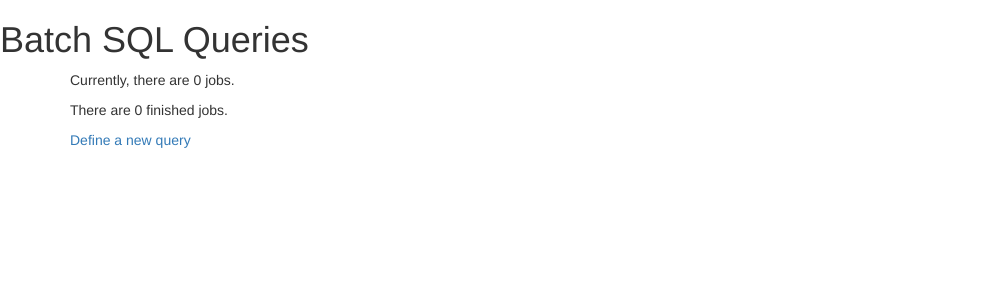
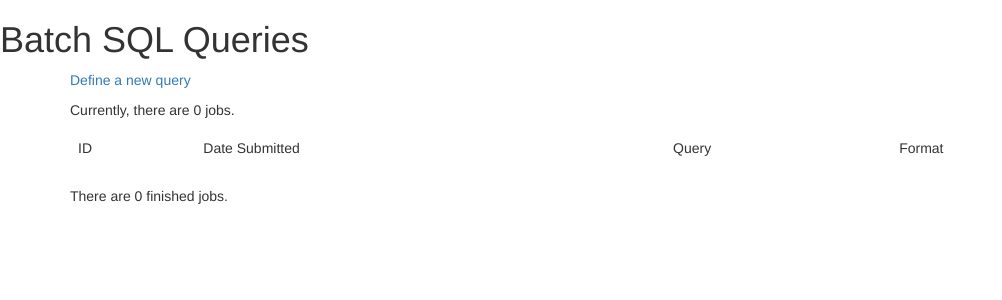
Before and after one commit to gtfierro/walkthedinosaur, a Django app: page /batchsql/ in a window 1280 px wide. Shown: the top 300 px of the page, without its empty margins (0-1002 px from the left). Run offline with Django 3.2, Linux system fonts and the light colour scheme; data that the repository does not hold is empty; parts of the project's set-up code (start-up, migrations or seed data) failed here and were passed over; some libraries are stand-ins or nearby versions.

Commit message:
add more info to index page

```diff
--- a/batchsql/templates/batchsql/index.html
+++ b/batchsql/templates/batchsql/index.html
@@ -1,9 +1,33 @@
 {% extends "batchsql/base.html" %}
 
 {% block content %}
-<p>Currently, there are {{number_of_queries}} jobs.</p>
-<p>There are {{number_of_finished}} finished jobs.</p>
 
 <p><a href="{% url 'define' %}">Define a new query</a></p>
 
+<p>Currently, there are {{number_of_queries}} jobs.</p>
+<table class="table table-striped">
+ <thead>
+     <tr>
+         <td>ID</td>
+         <td>Date Submitted</td>
+         <td>Query</td>
+         <td>Format</td>
+         <td><Email</td>
+     </tr>
+ </thead>
+ <tbody>
+ {% for qj in jobs %}
+ <tr>
+     <td>{{ qj.id }}</td>
+     <td>{{ qj.date_submitted }}</td>
+     <td>{{ qj.query_string }}</td>
+     <td>{{ qj.requested_format }}</td>
+     <td>{{ qj.destination_email }}</td>
+ </tr>
+ {% endfor %}
+ </tbody>
+</table>
+<p>There are {{number_of_finished}} finished jobs.</p>
+
+
 {% endblock content %}
--- a/batchsql/views.py
+++ b/batchsql/views.py
@@ -10,6 +10,7 @@ def index(request):
     number_of_queries = len(QueuedJob.objects.all())
     number_of_finished = len(CompletedJob.objects.all())
     context = {'number_of_queries': number_of_queries,
+               'jobs': QueuedJob.objects.all(),
                'number_of_finished': number_of_finished}
     return render(request, 'batchsql/index.html', context)
 
```
